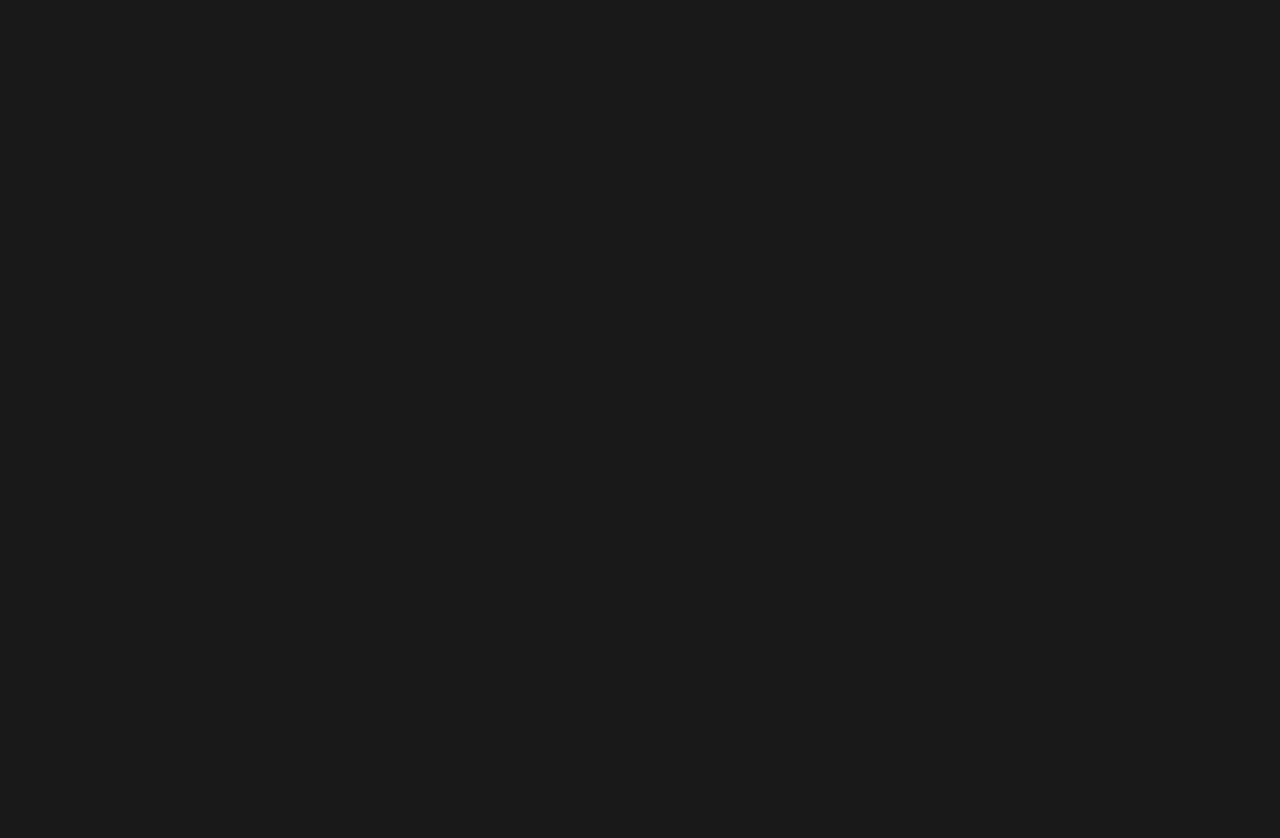
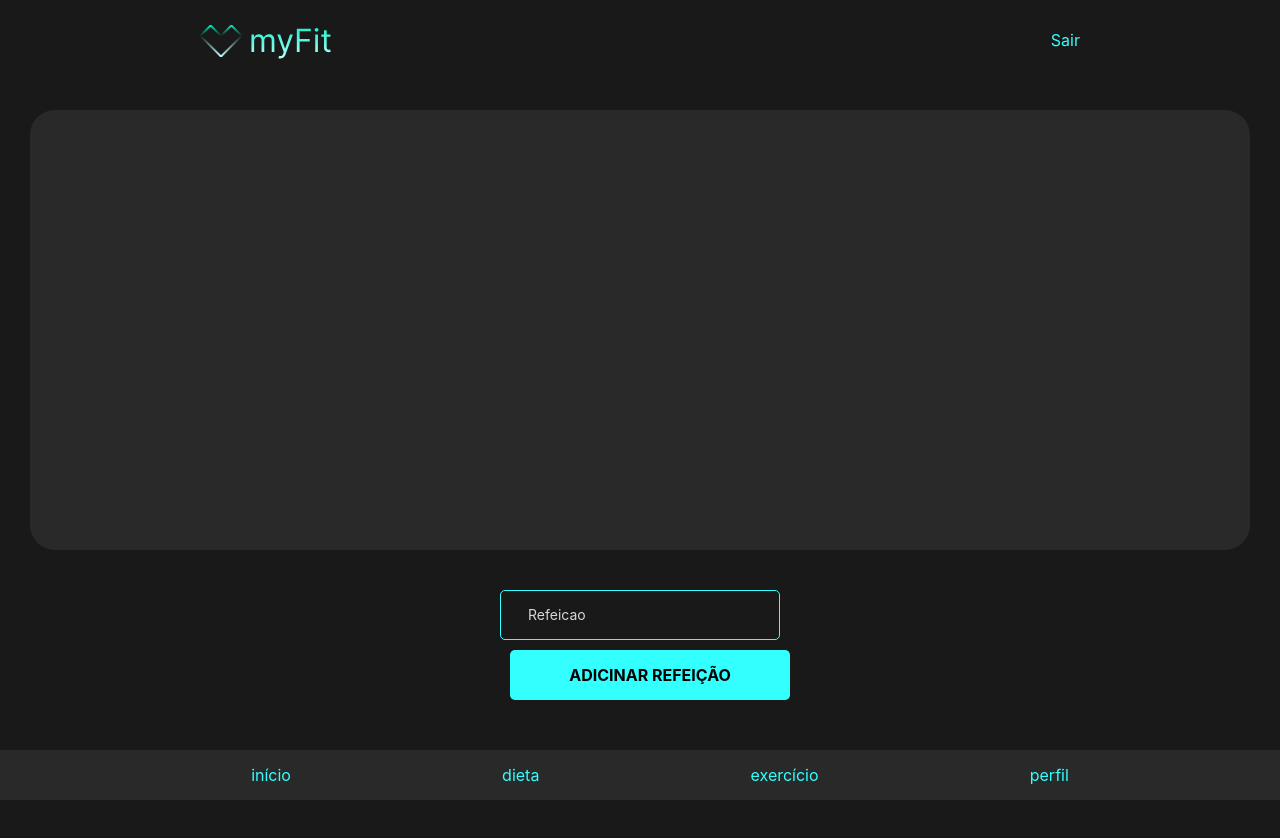
Before and after one commit to AlencarLeo/myfit-client-side, a React (Create React App) app: page /dieta in a window 1280 px wide. Before the commit this address had no page. Before the commit the page ends 800 px from the top, so only its background shows below. Built offline with nearby package versions, Linux system fonts and the light colour scheme; sample sign-in values are in the browser's storage.

Commit message:
Dieta add

```diff
--- a/src/AppRoutes.jsx
+++ b/src/AppRoutes.jsx
@@ -12,6 +12,7 @@ import LoginPage from './pages/LoginPage/index';
 import RegisterPage from "./pages/RegistesPage/index";
 import Home from './pages/Home/index';
 import Perfil from './pages/Perfil/index';
+import Dieta from './pages/Dieta/index';
 
 
 const AppRoutes = () => {
@@ -47,6 +48,12 @@ const AppRoutes = () => {
               <Perfil/>
             </Private>
           } />
+
+          <Route exact path="/dieta" element={
+            <Private>
+              <Dieta/>
+            </Private>
+          } />
         </Routes>
       </AuthProvider>
     </Router>
--- /dev/null
+++ b/src/Pages/Dieta/index.jsx
@@ -0,0 +1,65 @@
+import React, {useState} from 'react'
+
+import {
+  Conteiner,
+  Meal,
+  MealList
+} from './style'
+
+import Header from '../../components/Header';
+import Footer from '../../components/Footer';
+import { Button } from '../../components/styles/Button.styled'
+import { InputField } from '../../components/styles/InputField.styled'
+
+const Dieta = () => {
+  const handleClick = () => {
+    setList([...list, newItem]);
+    setNewItem('');
+  }
+
+  const removeMeal = (index) => {
+    let mealList = [...list]
+    mealList.splice(index, 1)
+    setList(mealList)
+  }
+
+  const [list, setList] = useState([]);
+  const [newItem, setNewItem] = useState('');
+
+  return (
+    <>
+      <Header />
+        <Conteiner>
+          <MealList>
+            {list.map((item, index) => (
+              <Meal key={index}>
+                <div>
+                  <h1>{item}</h1>
+                  <button onClick={() => removeMeal(index)}>apagar</button>
+                </div>
+                <ul>
+                  <li>alimento</li>
+                  <li>alimento</li>
+                  <li>alimento</li>
+                </ul>
+                <button>adicionar alimento</button>
+                <button>comer</button>
+              </Meal>
+            ))}
+          </MealList>
+
+
+          <div>
+            <InputField>
+            <input type="text" value={newItem} onChange={({target}) => setNewItem(target.value)} placeholder=' ' />
+            <label htmlFor="">Refeicao</label>
+            </InputField>
+            <Button onClick={handleClick}>Adicinar refeição</Button>
+          </div>
+        </Conteiner>
+      <Footer />
+    </>
+  )
+}
+
+export default Dieta
--- /dev/null
+++ b/src/Pages/Dieta/style.js
@@ -0,0 +1,51 @@
+import styled from "styled-components";
+
+export const Conteiner = styled.div`
+  display: flex;
+  flex-direction: column;
+  align-items: center;
+  justify-content: center;
+  padding: 30px;
+`
+
+export const MealList = styled.div`
+  width: 100%;
+  height: 55vh;
+  overflow-y: auto;
+  padding: 10px;
+  margin-bottom: 40px;
+  background-color: ${(props) => props.theme.colors.blackLight};
+  border-radius: 25px;
+`
+
+export const Meal = styled.div`
+  width: 100%;
+  padding: 10px;
+  border-radius: 20px;
+  background-color: ${(props) => props.theme.colors.blackDark};
+  &+&{
+    margin-top: 20px;
+  }
+  h1{
+    padding: 0;
+    margin: 0;
+
+  }
+  div{
+    display: flex;
+    align-items: center;
+    justify-content: space-between;
+    padding: 0px 10px 10px;
+    position: relative;
+    &::after{
+      content: '';
+      display: block;
+      position: absolute;
+      bottom: 0px;
+      left: 0;
+      width: 100%;
+      height: 1px;
+      background-color: ${(props) => props.theme.colors.blackLight};
+    }
+  }
+`
--- a/src/Pages/Perfil/index.jsx
+++ b/src/Pages/Perfil/index.jsx
@@ -73,7 +73,7 @@ const Profile = () => {
     <h1>Defina suas metas, {user.name}.</h1>
 
     <WaterPrefer>
-      <h2>definir meta agua</h2>
+      <h2>definir metas automaticamente</h2>
 
       <InputField>
         <input
--- a/src/styles/GlobalStyle.js
+++ b/src/styles/GlobalStyle.js
@@ -16,6 +16,11 @@ const GlobalStyle = createGlobalStyle`
   color: ${(props) => props.theme.colors.white};
   padding-bottom: 100px;
   }
+
+  h1{
+    padding: 0;
+    margin: 0;
+  }
 `
 
 export default GlobalStyle;
```
